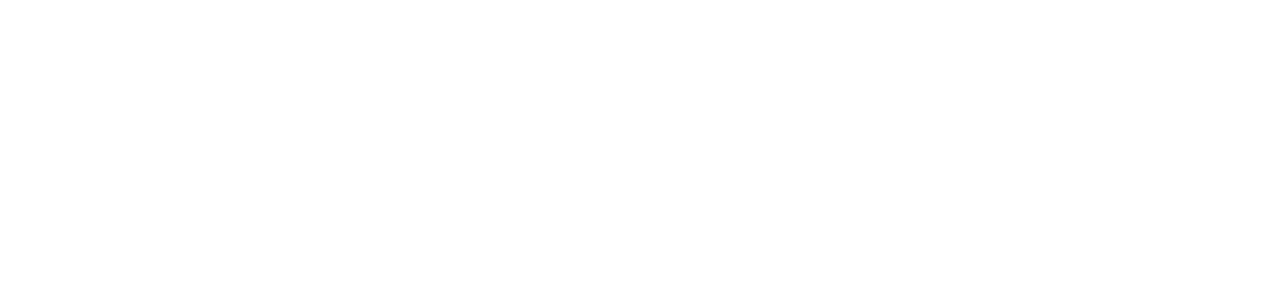
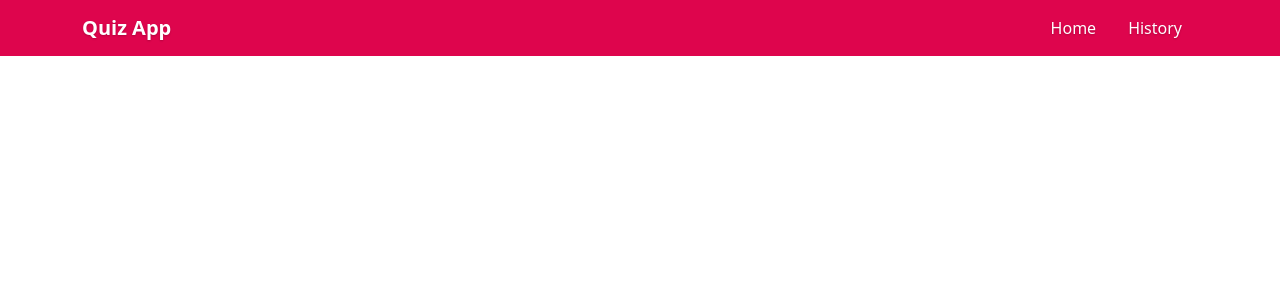
Before and after one commit to SamiChafik/SP4_BR2, an Angular app: page / in a window 1280 px wide. Shown: the top 300 px of the page. Built offline with nearby package versions, Linux system fonts and the light colour scheme.

Commit message:
added styling to the header

```diff
--- a/src/app/components/header/header.component.scss
+++ b/src/app/components/header/header.component.scss
@@ -0,0 +1,23 @@
+.navbar_color {
+    background-color: rgb(222, 5, 77);
+    box-shadow: 0 2px 10px rgba(255, 255, 255, 0.1);
+    backdrop-filter: blur(5px);
+}
+.navbar-dark .navbar-nav .nav-link {
+    color: white;
+    font-weight: 500;
+    padding: 0.5rem 1rem;
+    text-shadow: 0 1px 2px rgba(0, 0, 0, 0.2);
+}
+.navbar-dark .navbar-nav .nav-link:hover {
+    color: #FFC000;
+}
+.navbar-brand {
+    color: white;
+    font-weight: 600;
+    text-shadow: 0 1px 2px rgba(0, 0, 0, 0.2);
+}
+
+a {
+    cursor: pointer;
+}
```
